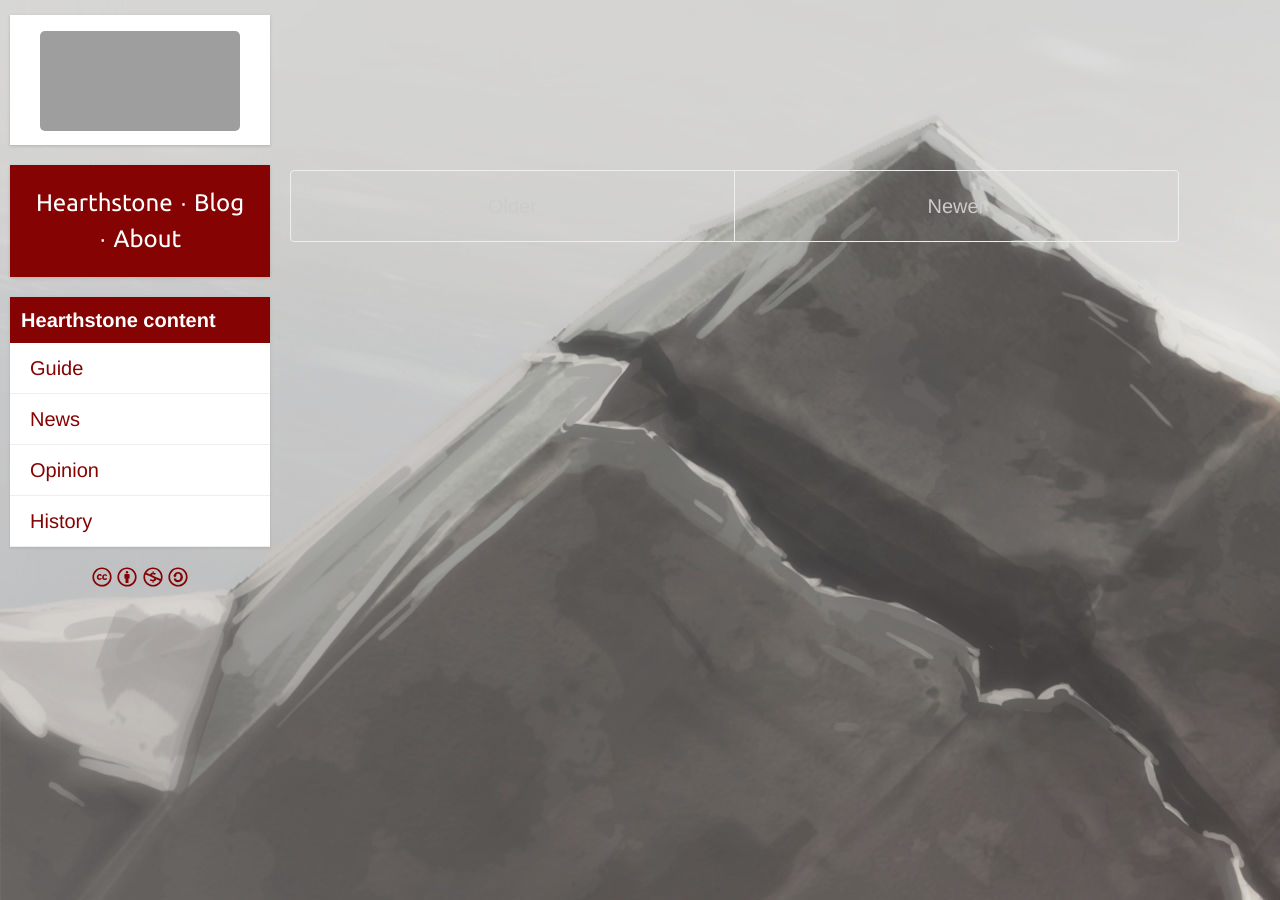
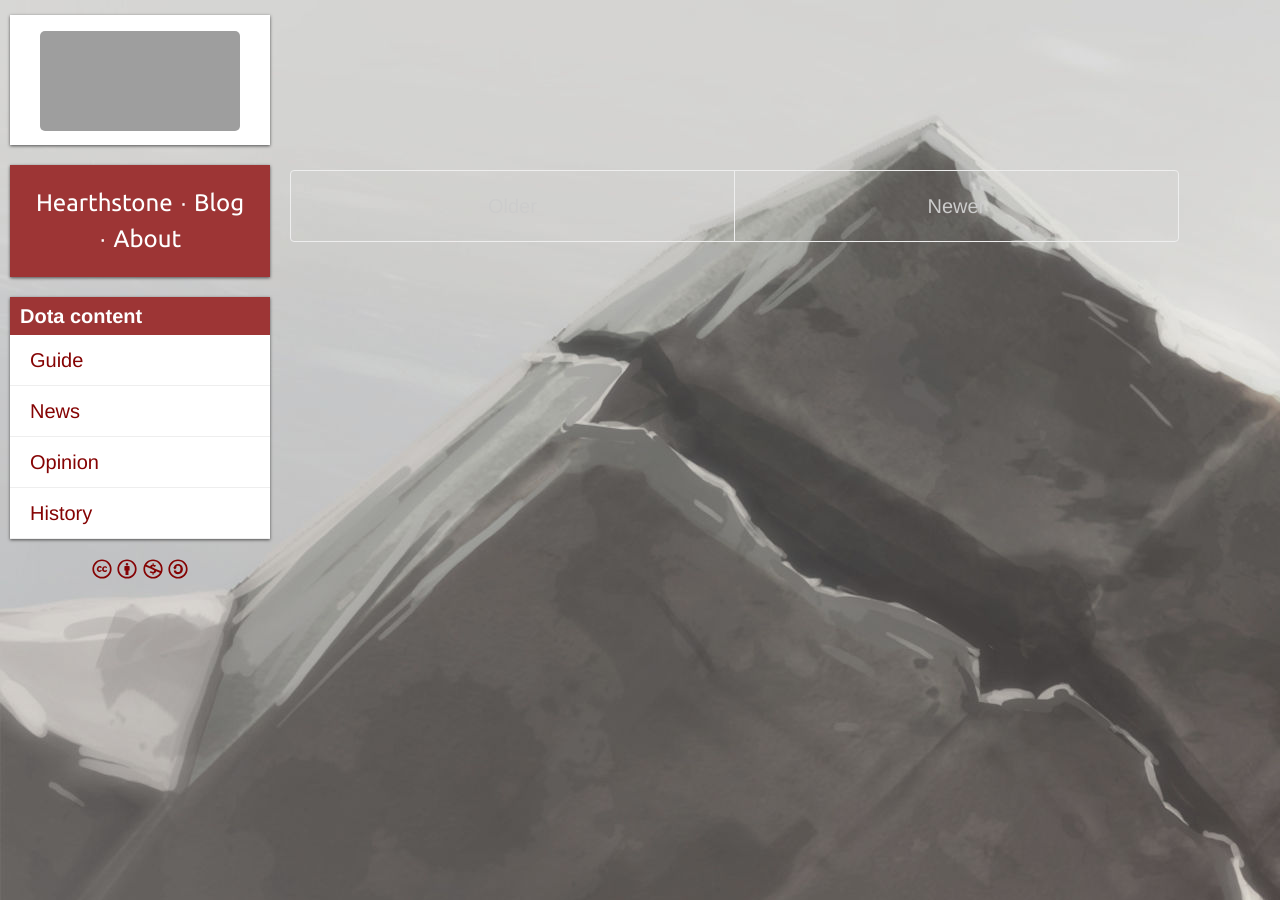
Before and after one commit to oblio360/dota-blog, a Jekyll site: the page built from index.html, in a window 1280 px wide. Built offline with Jekyll 4.4.1, drawn with Linux system fonts in a browser that asks for light colours; nearby versions of some CDN libraries; Markdown is read by kramdown in place of the engine named in the settings; the list of posts is cut into pages by our own code; grey boxes are pictures that could not be loaded.

Commit message:
Making the tag title and archive title proper divs for easier styling.

```diff
--- a/_includes/sidebar.html
+++ b/_includes/sidebar.html
@@ -15,7 +15,9 @@
         </div>
 
         <div class="tag-box">
-            <a class="tag-title" href="/archive"><b>&nbsp;&nbsp;Hearthstone content</b></a>
+            <div class="tag-title">
+                <a href="/archive"><b>Dota content</b></a>
+            </div>
             <div class="tag-list">
                 {% for data_tag in site.data.tags %}
                 <div class="tag-element"><a href="/tag/{{ data_tag.slug }}">{{ data_tag.name }}</a></div>
@@ -24,7 +26,9 @@
         </div>
 
         <div class="archive-box">
-            <a class="archive-title" href="/archive"><b>&nbsp;&nbsp;Recent articles</b></a>
+            <div class="archive-title">
+                <a class="archive-title" href="/archive"><b>Recent articles</b></a>
+            </div>
             <div class="archive-list">
                 {% for post in site.posts limit:5 %}
                 <div class="archive-element"><a href="{{ post.url }}">{{ post.title }}</a></div>
--- a/css/blog-color.css
+++ b/css/blog-color.css
@@ -1,16 +1,8 @@
-.menu-container {
-    background-color: #850303;
-}
-
 .sidebar a {
     color: #850303;
 }
 
-.tag-title, .archive-title {
-    background-color: #850303;
-}
-
-a.tag-title, a.archive-title {
+.tag-title a, .archive-title a {
     color: #ffffff;
 }
 
@@ -19,12 +11,20 @@
     color: #850303;
 }
 
-.theme-base a.tag {
-    background-color: #850303;
+.menu-container {
+    background-color: #9d3535;
+}
+
+.tag-title, .archive-title {
+    background-color: #9d3535;
+}
+
+.fa-tag {
+    background-color: #9d3535;
     color: #ffffff;
 }
 
-.fa-tag {
-    background-color: #850303;
+.theme-base a.tag {
+    background-color: #9d3535;
     color: #ffffff;
 }
--- a/css/blog-global.css
+++ b/css/blog-global.css
@@ -258,7 +258,7 @@
     width: 100%;
     text-align: center;
     background-color: #ffffff;
-    box-shadow: 0 1px 3px #b0b0b0;
+    box-shadow: 0 1px 3px #505050;
 }
 
 .logo {
@@ -280,7 +280,7 @@
     padding: 20px;
     margin-top: 20px;
     margin-bottom: 20px;
-    box-shadow: 0 1px 3px #b0b0b0;
+    box-shadow: 0 1px 3px #505050;
 }
 
 .menu-separator {
@@ -305,9 +305,8 @@
 
 .tag-box, .archive-box {
     width: 100%;
-    margin-top: 20px;
     padding-left: 0;
-    box-shadow: 0 1px 3px #b0b0b0;
+    box-shadow: 0 1px 3px #505050;
     background-color: #ffffff;
 }
 
@@ -334,10 +333,9 @@
 }
 
 .tag-title, .archive-title {
-    width: 100%;
-    display: inline-block;
-    padding-top: 8px;
-    padding-bottom: 8px;
+    padding-top: 4px;
+    padding-bottom: 4px;
+    padding-left: 10px;
 }
 
 .tag-element {
--- a/css/blog-page.css
+++ b/css/blog-page.css
@@ -57,7 +57,6 @@
   padding-left: 5px;
   padding-right: 5px;
   box-shadow: 0px 1px 3px #b0b0b0;
-  opacity: 0.8;
 }
 
 .fa-tag {
```
